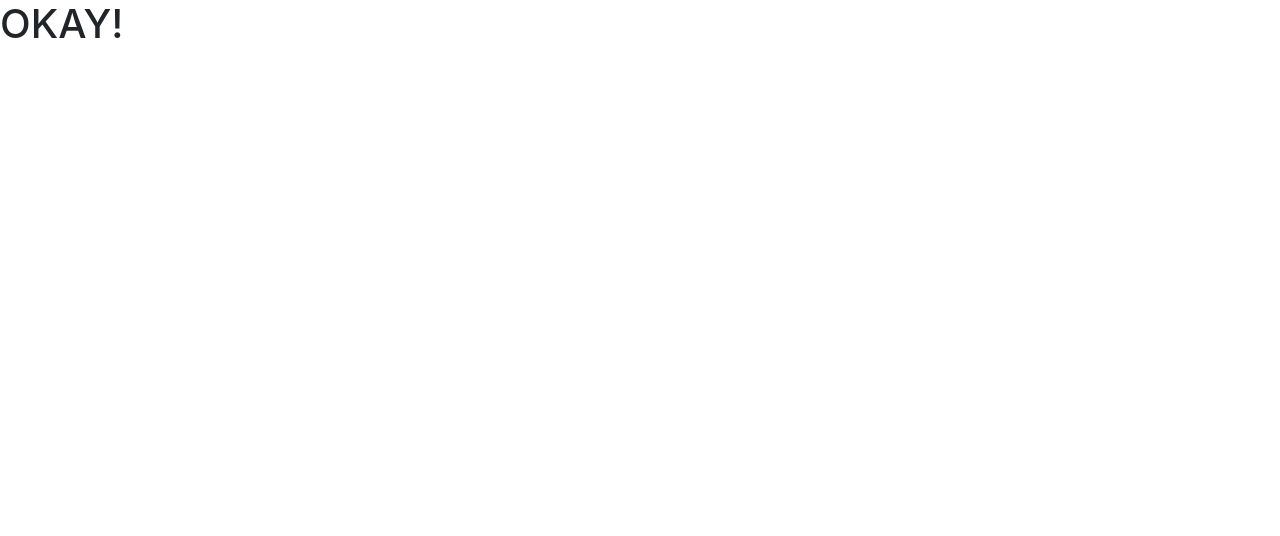
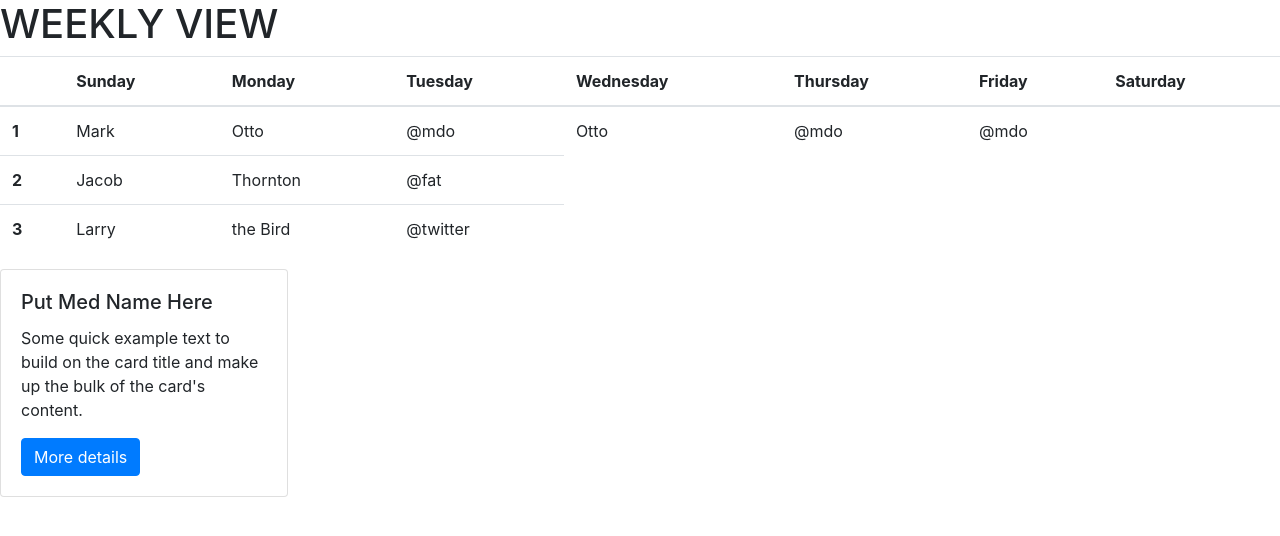
Before and after one commit to chey22/pillbox, a React (Create React App) app: page / in a window 1280 px wide. Shown: the top 536 px of the page. Built offline with nearby package versions, Linux system fonts and the light colour scheme.

Commit message:
table med card weekly view

```diff
--- a/src/components/App.jsx
+++ b/src/components/App.jsx
@@ -1,7 +1,16 @@
 import React from "react";
+import Week from "./Week";
+import Meds from "./Meds";
+
 
 const App = () => {
-  return <h1>OKAY!</h1>
-};
+  return (
+    <React.Fragment>
+      <h1>WEEKLY VIEW</h1>
+      <Week />
+      <Meds />
+
+    </React.Fragment>
+  )};
 
 export default App;
--- /dev/null
+++ b/src/components/Meds.jsx
@@ -0,0 +1,21 @@
+import React from "react";
+
+const Meds = () => {
+  return (
+    <div className="card" style={{ width: "18rem" }}>
+      {/* <img src="..." className="card-img-top" alt="..."> */}
+      <div className="card-body">
+        <h5 className="card-title">Put Med Name Here</h5>
+        <p className="card-text">
+          Some quick example text to build on the card title and make up the
+          bulk of the card's content.
+        </p>
+        <a href="#" className="btn btn-primary">
+          More details
+        </a>
+      </div>
+    </div>
+  );
+};
+
+export default Meds;
--- /dev/null
+++ b/src/components/Week.jsx
@@ -0,0 +1,45 @@
+import React from "react";
+
+const Week = () => {
+  return (
+    <table class="table">
+      <thead>
+        <tr>
+          <th scope="col"></th>
+          <th scope="col">Sunday</th>
+          <th scope="col">Monday</th>
+          <th scope="col">Tuesday</th>
+          <th scope="col">Wednesday</th>
+          <th scope="col">Thursday</th>
+          <th scope="col">Friday</th>
+          <th scope="col">Saturday</th>
+        </tr>
+      </thead>
+      <tbody>
+        <tr>
+          <th scope="row">1</th>
+          <td>Mark</td>
+          <td>Otto</td>
+          <td>@mdo</td>
+          <td>Otto</td>
+          <td>@mdo</td>
+          <td>@mdo</td>
+        </tr>
+        <tr>
+          <th scope="row">2</th>
+          <td>Jacob</td>
+          <td>Thornton</td>
+          <td>@fat</td>
+        </tr>
+        <tr>
+          <th scope="row">3</th>
+          <td>Larry</td>
+          <td>the Bird</td>
+          <td>@twitter</td>
+        </tr>
+      </tbody>
+    </table>
+  );
+};
+
+export default Week;
```
